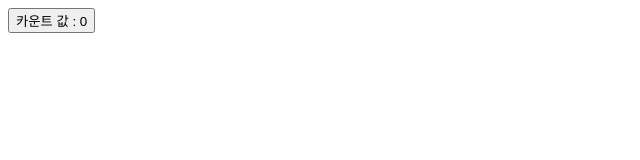
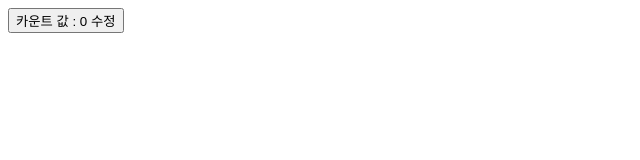
Before and after one commit to odukong/ci-cd, a React (Vite) app: page / in a window 1280 px wide. Shown: the top 160 px of the page, without its empty margins (0-640 px from the left). Built offline with nearby package versions, Linux system fonts and the light colour scheme.

Commit message:
feat :테스트 2 수정

```diff
--- a/src/App.tsx
+++ b/src/App.tsx
@@ -10,7 +10,7 @@ function App() {
           setCount((prev) => prev + 1);
         }}
       >
-        카운트 값 : {count}
+        카운트 값 : {count} 수정
       </button>
     </div>
   );
```
